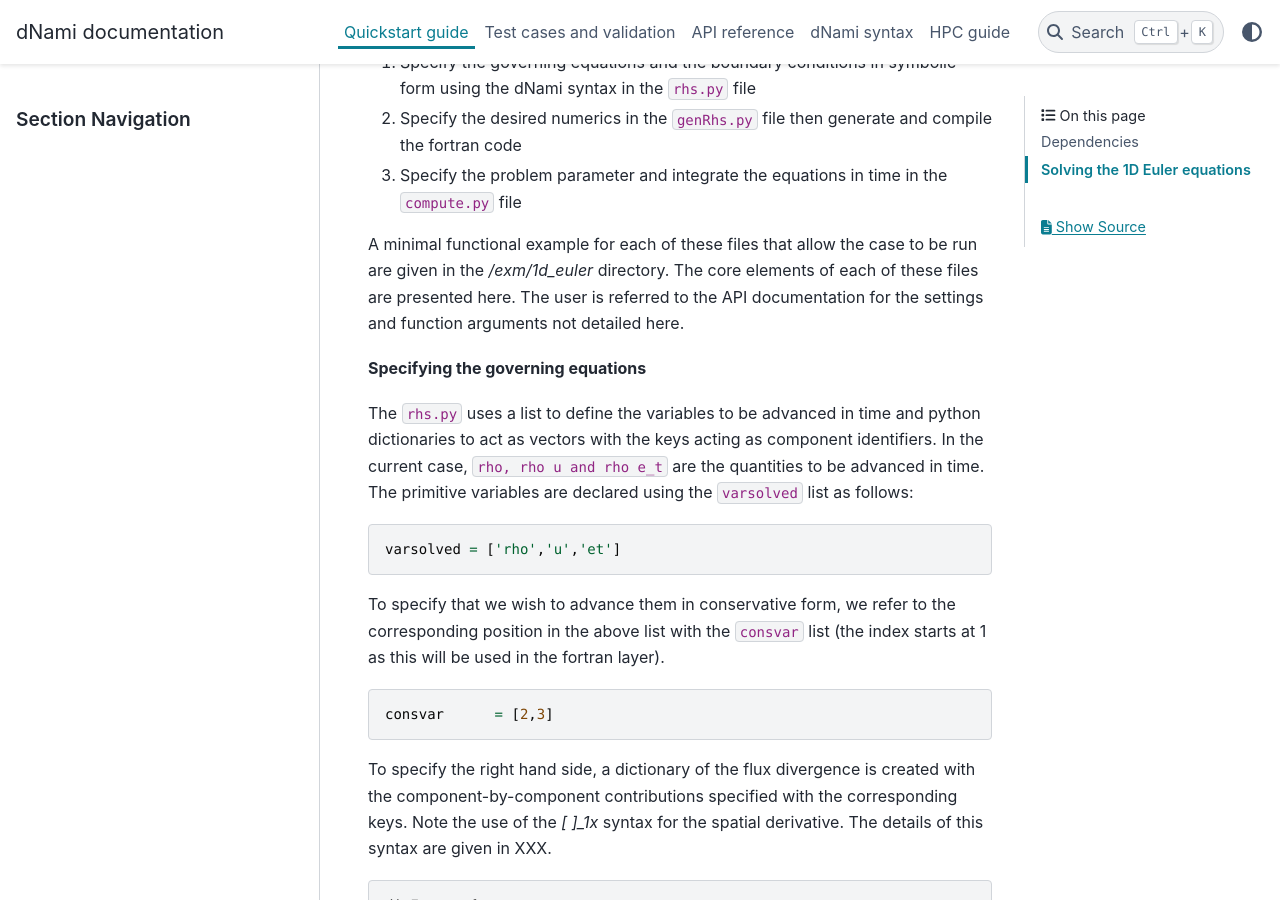
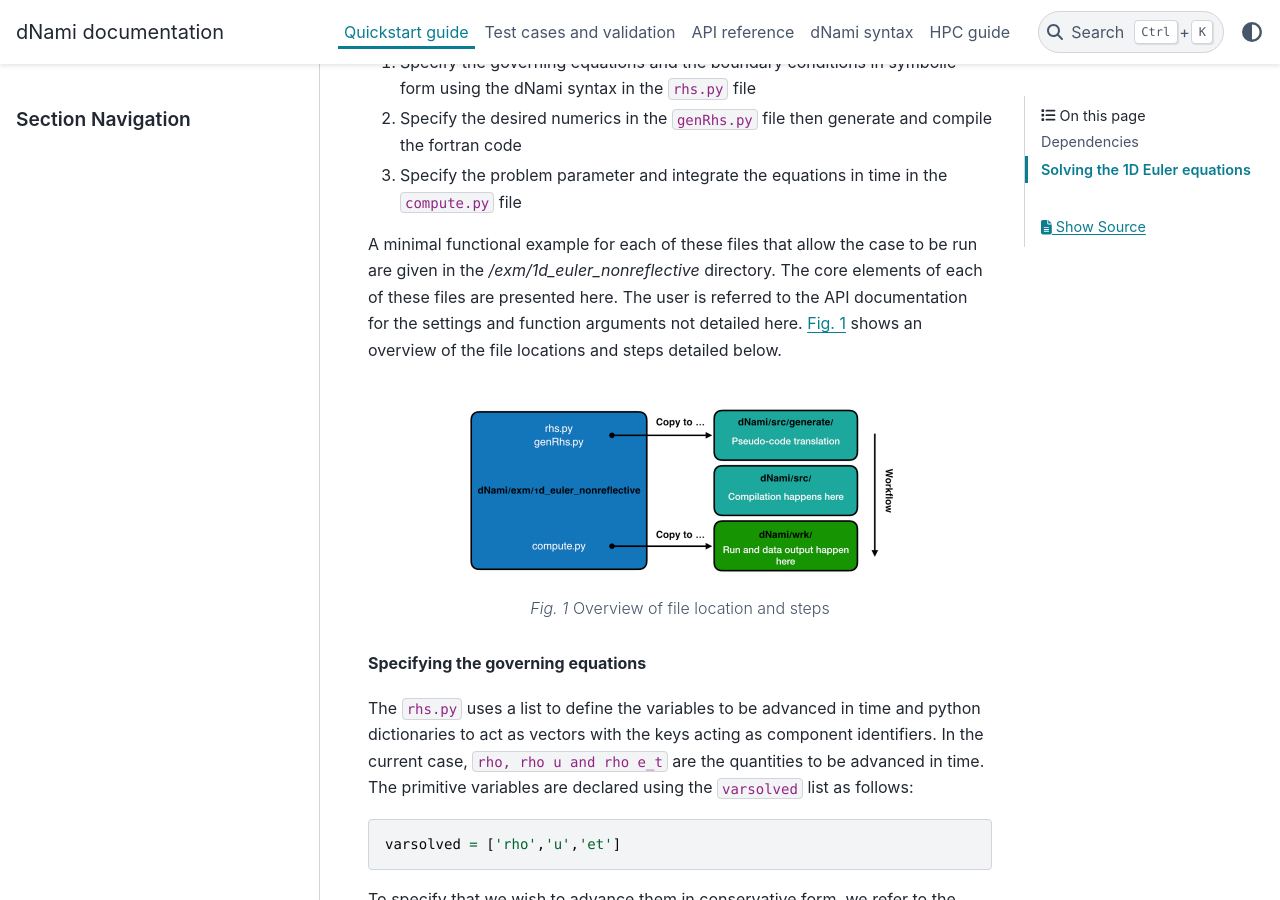
Before and after one commit to dNamiLab/dNami, a Sphinx documentation site: the page built from doc/usage/quickstart.rst, in a window 1280 px wide and 900 px high, scrolled down 976 px. Built offline with Sphinx 7.4.7 and the PyData theme 0.15.4, drawn with Linux system fonts in a browser that asks for light colours; some of the changed text lies outside the part shown.

Commit message:
quickstart: overview image

```diff
--- a/doc/usage/quickstart.rst
+++ b/doc/usage/quickstart.rst
@@ -33,7 +33,14 @@ Setting up a basic case like this is essentially a three-step process:
 2. Specify the desired numerics in the ``genRhs.py`` file then generate and compile the fortran  code
 3. Specify the problem parameter and integrate the equations in time in the ``compute.py`` file
 
-A minimal functional example for each of these files that allow the case to be run are given in the `/exm/1d_euler` directory. The core elements of each of these files are presented here. The user is referred to the API documentation for the settings and function arguments not detailed here.
+A minimal functional example for each of these files that allow the case to be run are given in the `/exm/1d_euler_nonreflective` directory. The core elements of each of these files are presented here. The user is referred to the API documentation for the settings and function arguments not detailed here. :numref:`exworkflow` shows an overview of the file locations and steps detailed below.
+
+.. _exworkflow:
+.. figure:: img/dnami_example.png
+   :width: 75%
+   :align: center
+
+   Overview of file location and steps
 
 **Specifying the governing equations**
 
@@ -115,7 +122,7 @@ The physical boundary conditions at the edge of the domain are enforced with the
 
     genBC(src_phybc_wave_i1,3,2,rhsname , vnamesrc_divF, setbc=[True,{'char':{'i1':['rhs']}}]  , update=False,rhs=rhs)
 
-The ``rhs.py`` and ``genRhs.py`` files must be placed in the ``src/generate/`` folder. Changing up to the ``src/`` folder and running the ``./install_clean.sh`` command will translate the symbolic expressions into fortran code with the aforementioned numerics and compile the code. Running the command ``source env_dNami.sh`` will add the necessary environment variables to the path.
+The ``rhs.py`` and ``genRhs.py`` files **must be placed** in the ``src/generate/`` folder. Changing up to the ``src/`` folder and running the ``./install_clean.sh`` command will translate the symbolic expressions into fortran code with the aforementioned numerics and compile the code. Running the command ``source env_dNami.sh`` will add the necessary environment variables to the path.
 
 **Specifying the parameters and running the computation**
 
```
Also changed, not shown: doc/usage/img/dnami_example.png (added).
